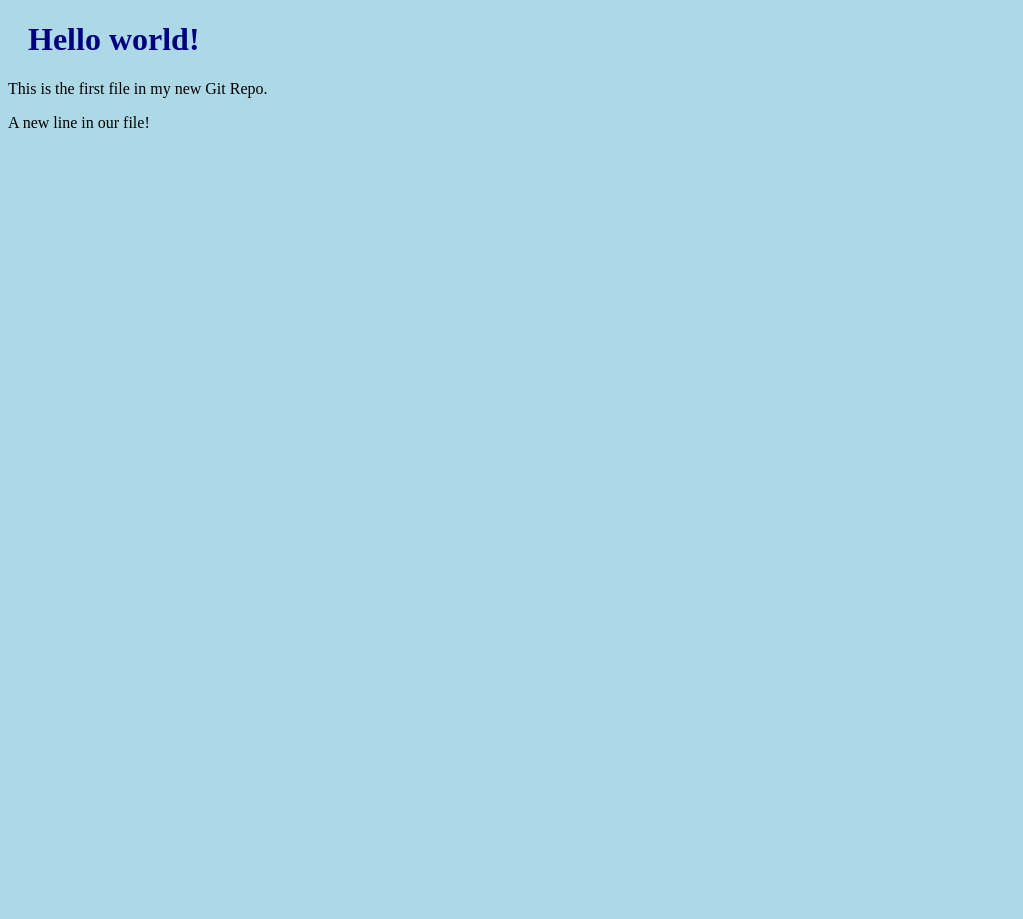
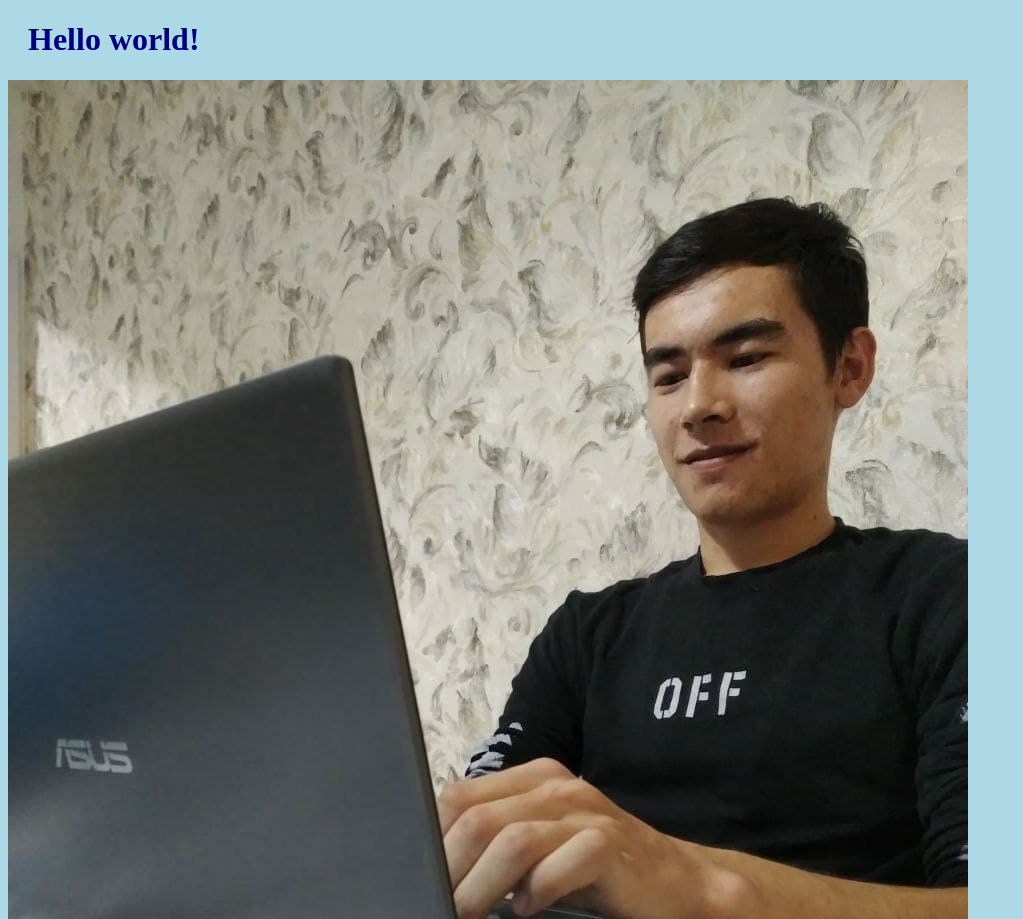
Before and after one commit to Azimjon030201/git-tutorial, a plain HTML site: page index.html in a window 1280 px wide. Shown: the top 919 px of the page, without its empty margins (0-1023 px from the left). Before the commit the page ends 800 px from the top, so only its background shows below. Drawn offline with Linux system fonts and the light colour scheme.

Commit message:
Added image to Hello World

```diff
--- a/index.html
+++ b/index.html
@@ -7,6 +7,8 @@
 <body>
 
 <h1>Hello world!</h1>
+<div><img src="photo_2021-12-01_20-28-28.jpg" alt="Hello World from Space"
+    style="width:100%;max-width:960px"></div>
 <p>This is the first file in my new Git Repo.</p>
 <p>A new line in our file!</p>
 
```
Also changed, not shown: photo_2021-12-01_20-28-28.jpg (added).
